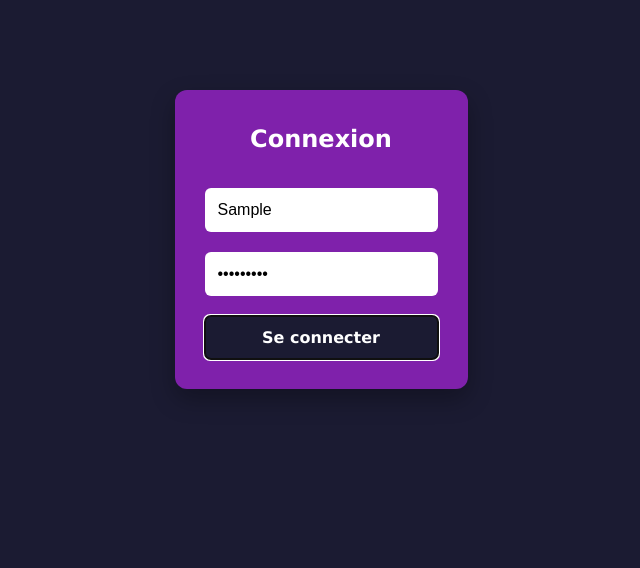
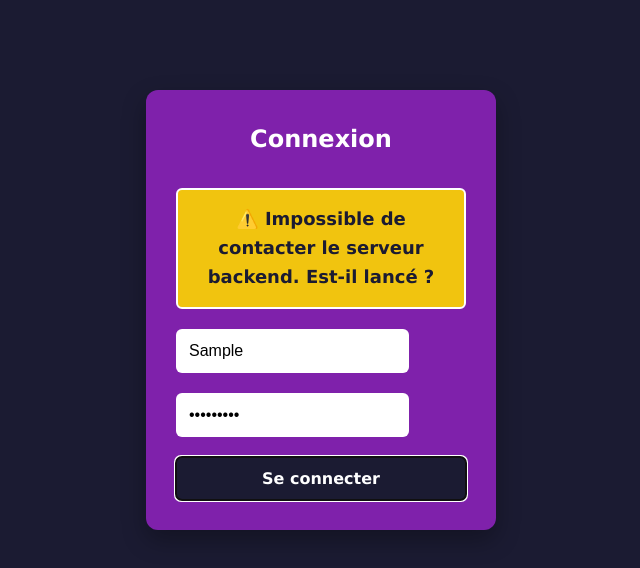
Before and after one commit to Projet-ingenierie-logiciel-2A-JerRouTes/projet2A, a React app in the folder src/frontend/: page / in a window 1280 px wide. Both pictures are taken after typing "Sample", "Sample123" into the empty fields and a click on the button "Se connecter". Shown: the top 568 px of the page, without its empty margins (319-959 px from the left). Built offline with nearby package versions, Linux system fonts and the light colour scheme; no server answers; the HTML template or start-up script is replaced by a standard one.

Commit message:
feat: intégration message erreur user inconnu

```diff
--- a/src/frontend/src/App.css
+++ b/src/frontend/src/App.css
@@ -30,7 +30,7 @@ body {
   justify-content: flex-start;
   width: 100vw;           /* Force l'occupation de TOUTE la largeur de fenêtre */
   min-height: 100vh;      /* Force l'occupation de TOUTE la hauteur */
-  margin: 0;              /* On enlève auto car width: 100vw s'en charge */
+  margin: 0;               /* On enlève auto car width: 100vw s'en charge */
   padding: 4rem 2rem;
 }
 
@@ -68,6 +68,25 @@ h1 {
   font-size: 2.4rem;
   text-align: center;
   margin-bottom: 1rem;
+}
+
+/* Nouveau : Message d'erreur jaune et gros */
+.login-error-box {
+  background-color: #f1c40f; /* Jaune vif */
+  color: #1b1b32;            /* Texte bleu nuit pour le contraste */
+  padding: 1.5rem;
+  border-radius: 6px;
+  font-size: 1.8rem;         /* Plus gros que le texte standard */
+  font-weight: bold;
+  text-align: center;
+  border: 2px solid #ffffff;
+  animation: shake 0.4s ease-in-out; /* Petit effet pour attirer l'oeil */
+}
+
+@keyframes shake {
+  0%, 100% { transform: translateX(0); }
+  25% { transform: translateX(-5px); }
+  75% { transform: translateX(5px); }
 }
 
 .login-form input {
--- a/src/frontend/src/components/Login.jsx
+++ b/src/frontend/src/components/Login.jsx
@@ -3,33 +3,36 @@ import React, { useState } from 'react';
 function Login({ onLogin }) {
   const [pseudo, setPseudo] = useState('');
   const [password, setPassword] = useState('');
+  const [errorMessage, setErrorMessage] = useState('');
 
   const handleSubmit = async (e) => {
     e.preventDefault();
+    setErrorMessage(''); // Réinitialise l'erreur à chaque tentative
 
     try {
-      // 1. Appel au backend FastAPI
+      // 1. Appel au backend FastAPI sur le port 8000
       const response = await fetch('http://127.0.0.1:8000/login', {
         method: 'POST',
         headers: {
           'Content-Type': 'application/json',
         },
-        body: JSON.stringify({ pseudo, password }), // On envoie les données au format JSON
+        // Envoie du pseudo et password au format JSON attendu par Pydantic
+        body: JSON.stringify({ pseudo, password }),
       });
 
-      // 2. Récupération de la réponse
       const data = await response.json();
 
       if (response.ok) {
-        // Succès : on transmet l'objet utilisateur (pseudo, role, etc.) à App.jsx
+        // Succès : on transmet l'objet utilisateur complet à App.jsx
         onLogin(data);
       } else {
-        // Erreur : on affiche le message d'erreur renvoyé par FastAPI (ex: "Mot de passe incorrect")
-        alert(data.detail || "Erreur lors de la connexion");
+        // Erreur côté serveur (ex: 401 ou 404)
+        setErrorMessage(data.detail || "Erreur lors de la connexion");
       }
     } catch (error) {
+      // Erreur réseau (ex: le serveur backend n'est pas lancé)
       console.error("Erreur réseau :", error);
-      alert("Impossible de contacter le serveur backend. Est-il lancé ?");
+      setErrorMessage("Impossible de contacter le serveur backend. Est-il lancé ?");
     }
   };
 
@@ -37,19 +40,37 @@ function Login({ onLogin }) {
     <div className="login-container">
       <form onSubmit={handleSubmit} className="login-form">
         <h2>Connexion</h2>
+
+        {/* Affichage du message d'erreur en jaune s'il existe */}
+        {errorMessage && (
+          <div className="login-error-box">
+            ⚠️ {errorMessage}
+          </div>
+        )}
+
+        <div className="input-group">
           <input
             type="text"
             placeholder="Pseudo"
             value={pseudo}
             onChange={(e) => setPseudo(e.target.value)}
+            required
           />
+        </div>
+
+        <div className="input-group">
           <input
             type="password"
             placeholder="Mot de passe"
             value={password}
             onChange={(e) => setPassword(e.target.value)}
+            required
           />
-        <button type="submit">Se connecter</button>
+        </div>
+
+        <button type="submit" className="login-button">
+          Se connecter
+        </button>
       </form>
     </div>
   );
```
Lines whose indentation alone changed are shown as unchanged.
